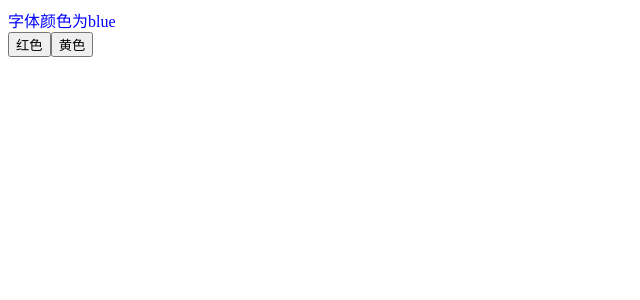
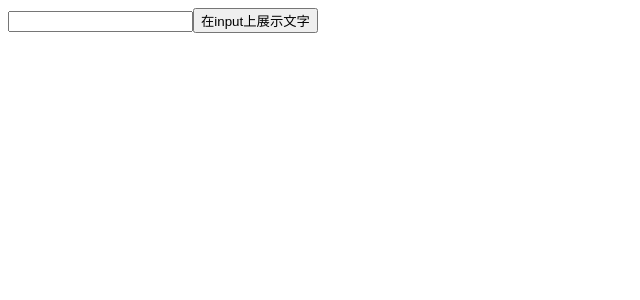
Before and after one commit to rx-app/react-hooks, a React (Create React App) app: page / in a window 1280 px wide. Shown: the top 300 px of the page, without its empty margins (0-640 px from the left). Built offline with nearby package versions, Linux system fonts and the light colour scheme.

Commit message:
ref保存dom元素

```diff
--- /dev/null
+++ b/src/Example8/Example8.js
@@ -0,0 +1,16 @@
+import React, { useRef} from 'react';
+function Example8(){
+    const inputEl = useRef(null)
+    const onButtonClick=()=>{
+        inputEl.current.value="Hello ,JSPang"
+        console.log(inputEl) //输出获取到的DOM节点
+    }
+    return (
+        <>
+            {/*保存input的ref到inputEl */}
+            <input ref={inputEl} type="text"/>
+            <button onClick = {onButtonClick}>在input上展示文字</button>
+        </>
+    )
+}
+export default Example8
--- a/src/index.js
+++ b/src/index.js
@@ -1,6 +1,6 @@
 import React from 'react';
 import ReactDOM from 'react-dom';
-import App from './Example6/Example6'
+import App from './Example8/Example8'
 // import reportWebVitals from './reportWebVitals';
 
 ReactDOM.render(
```
